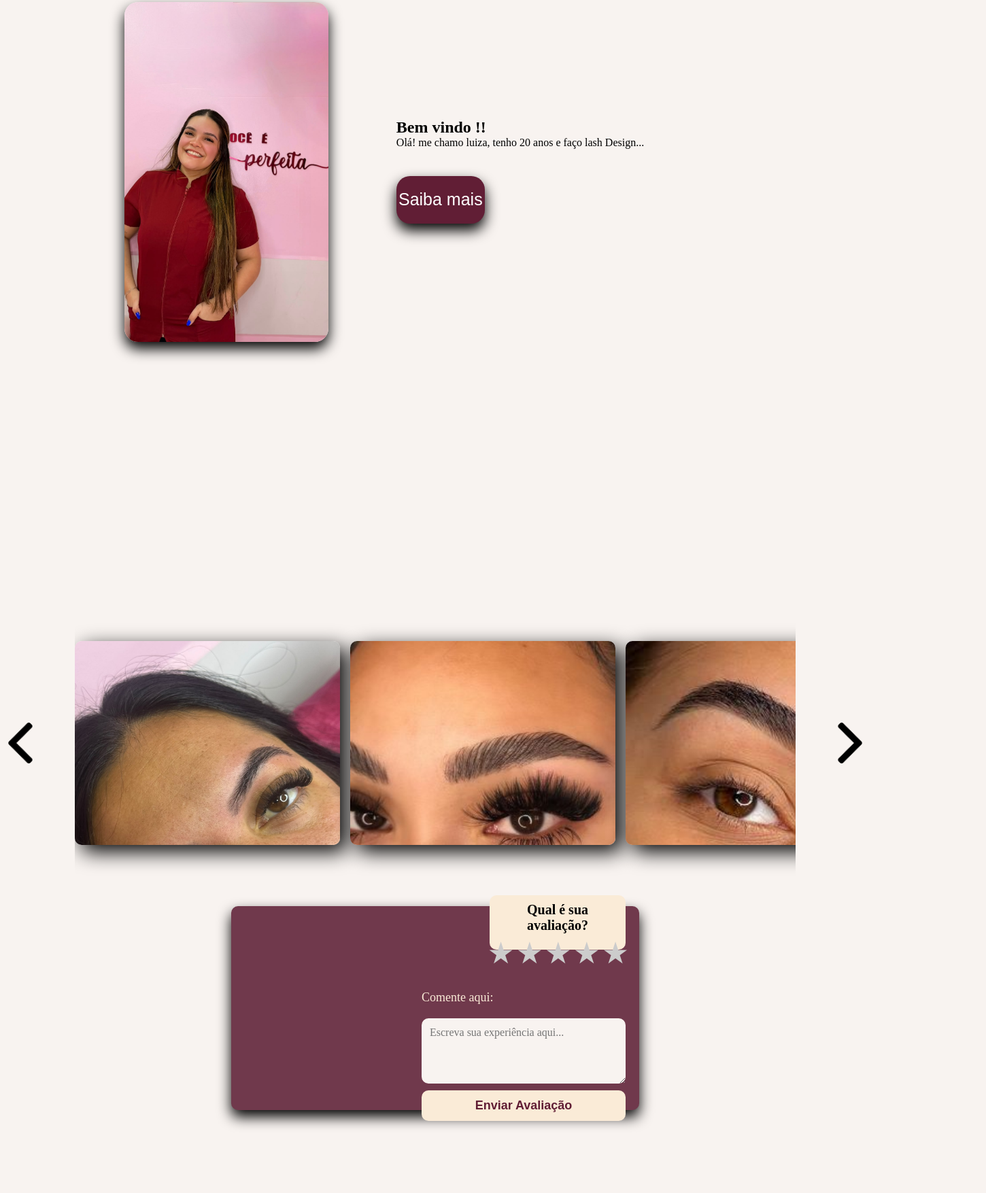
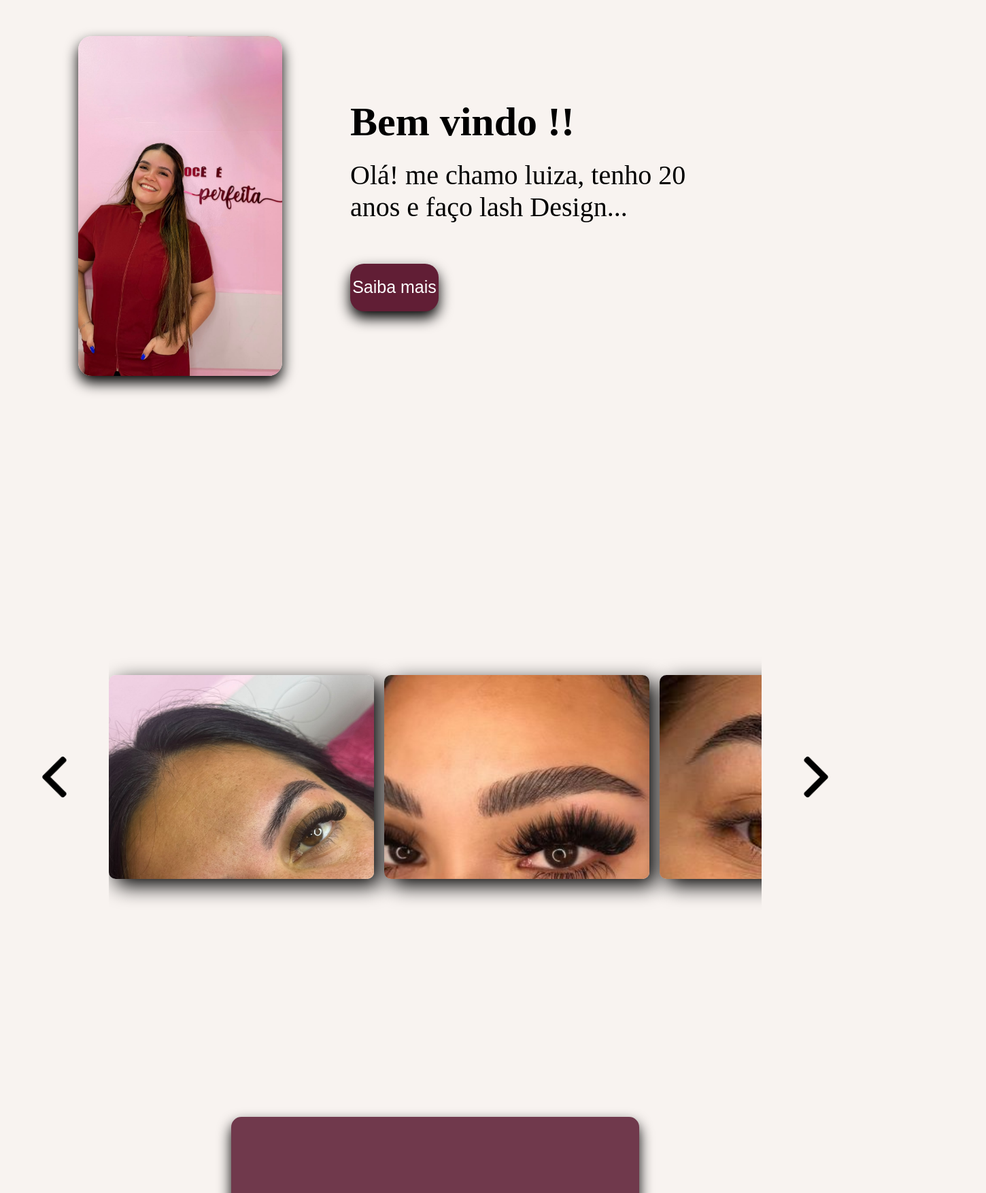
Before and after one commit to thithi-web/Site-da-cliente, a website: page index.html in a window 1280 px wide. Shown: the part 1005-2760 px from the top of the page at 68% size, 1450 px wide, since content can reach past the window. Drawn offline with Linux system fonts and the light colour scheme.

Commit message:
vamos la

```diff
--- a/formolario.css
+++ b/formolario.css
@@ -25,7 +25,7 @@ header{
   height: 20vh;
   width: 100%;
 
-  background-color: #5c0a27;
+  background-color: #70394c;
   position: relative;
   z-index: 2;
 
@@ -49,7 +49,7 @@ nav{
 
 
   color: antiquewhite;
-  background-color: #5c0a27;
+  background-color: #70394c;
   margin-left: 100px;
 
   font-weight: bold;
@@ -191,7 +191,7 @@ button:hover{
   width: auto;
   margin-top: 0;
   padding: 8px 14px;
-  background-color: #330f61;
+  background-color: #70394c;
 }
 
 .dias-semana {
--- a/index.html
+++ b/index.html
@@ -3,6 +3,7 @@
 <head>
     <meta charset="UTF-8">
     <meta name="viewport" content="width=device-width, initial-scale=1.0">
+    <link rel="icon" href="./imagens/Eidos business presentation.png">
     <title>Site - Página inicial</title>
     <link rel="stylesheet" href="./inicio.css">
 </head>
--- a/inicio.css
+++ b/inicio.css
@@ -23,8 +23,9 @@ header{
 }
 
 header img{
-    width: 100px;
+    width: 150px;
     padding: 10px;
+    height: 120px;
 }
 
 nav{
@@ -64,8 +65,8 @@ a:hover{
     background-color: #611e35;
     color: #f8f3f0;
     position: relative;
-    top: 400px;
-    left: 1000px;
+    top: 500px;
+    left: 1200px;
 
     width: 250px;
     height: 50px;
@@ -83,6 +84,7 @@ a:hover{
 #bAgendar:hover{
     background-color: #401423;
     font-size: 25px;
+    font-weight: bold;
     transform: scale(1.1);
     transition: 0.2s;
 }
@@ -93,6 +95,7 @@ a:hover{
     background-size: cover;
     box-shadow: 0px 10px 20px #00000043;
     position: relative;
+
 
     bottom: 200px;
     z-index: -2;
@@ -170,8 +173,9 @@ section{
     flex-direction:row ;
 
     justify-content: center ;
-    height: 80vh;
+    min-height: 80vh;
     width: 100%;
+    padding: 50px;
     gap: 0px;
 
 }
@@ -210,24 +214,42 @@ section{
     color: #ffffff;
 }
 
-section .avalie{
+.descrição{
+    font-size: 25px;
+    width: 500px;
+}
 
+.descrição h2{
+    font-size: 60px;
+    margin-bottom: 20px;
 }
+
+.descrição p{
+    font-size: 40px;
+    margin-bottom: 20px;
+}
+.descrição button:hover{
+    background-color: #401423;
+    font-size: 26px;
+    transform: scale(1.2);
+    transition: 0.2s;
+    font-weight: bold;
+}
+
 /* === CAIXA DE AVALIAÇÃO === */
 .avalie {
     background-color: #70394c;
     color: #f8f3f0;
     display: flex;
     flex-direction: column;
-    align-items: flex-start;
+    align-items: center;
     justify-content: center;
     width: 90%;
     max-width: 600px;
     height: auto; /* Ajusta automaticamente ao conteúdo */
-    padding: 30px;
-    padding-right: 100px;
     border-radius: 15px;
     gap: 20px;
+    padding: 30px;
     box-shadow: 0px 10px 20px rgba(0, 0, 0, 0.5);
 }
 
@@ -336,66 +358,6 @@ section img:hover{
     transform: scale(1.1);
     transition: 0.8s;
 }
-.avalie{
-    background-color: #70394c;
-    display: flexbox;
-    flex-direction: column;
-
-    width: 800px;
-    height: 300px;
-    padding: 20px;
-    border-radius: 10px;
-
-
-    align-items: flex-end;
-
-
-}
-
-.avaliacao{
-    background-color: antiquewhite;
-
-    width: 200px;
-    height: 80px;
-    margin-bottom: 40px;
-    border-radius: 10px;
-    padding: 10px;
-}
-
-.avaliacao p{
-    color: black;
-}
-.avalie form{
-    display: flexbox;
-    flex-direction: column;
-    width: 300px;
-    gap: 10px;
-
-}
-
-.avalie, .avaliacao{
-    color: antiquewhite;
-}
-
-.avalie button{
-   background-color: antiquewhite;
-    border: none;
-
-    width: 40px;
-    height: 40px;
-}
-.avalie button img{
-    transform: rotatez(90deg);
-    width: 40px;
-    height: 40px;
-    box-shadow: none;
-}
-.avalie textarea{
-    border-radius: 10px;
-    margin-top: 10px;
-    border: none;
-}
-
 
 
 
@@ -406,6 +368,7 @@ footer{
     width: auto;
     height: 40vh;
     background-color: #70394c;
+    color: #f8f3f0;
     line-height: 50px;
 }
 #nada img{
--- a/local.css
+++ b/local.css
@@ -7,6 +7,7 @@
 body{
     background-color: #f8f3f0;
 }
+
 header{
     display: grid;
     grid-template-columns: 1fr 2fr;
```
Also changed, not shown: servicos.css (+4 -13 lines), servicos.html (+1 -1 lines).
